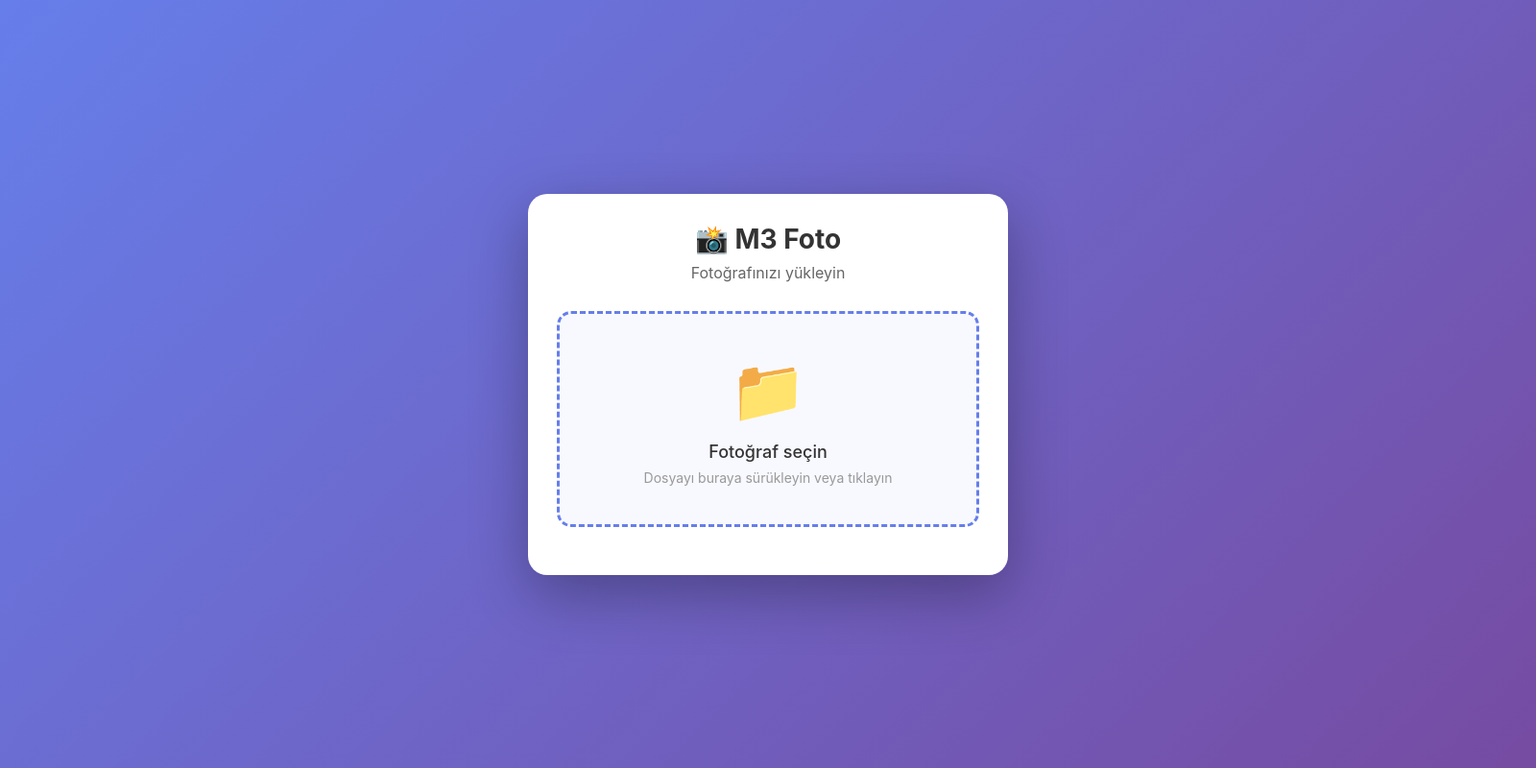
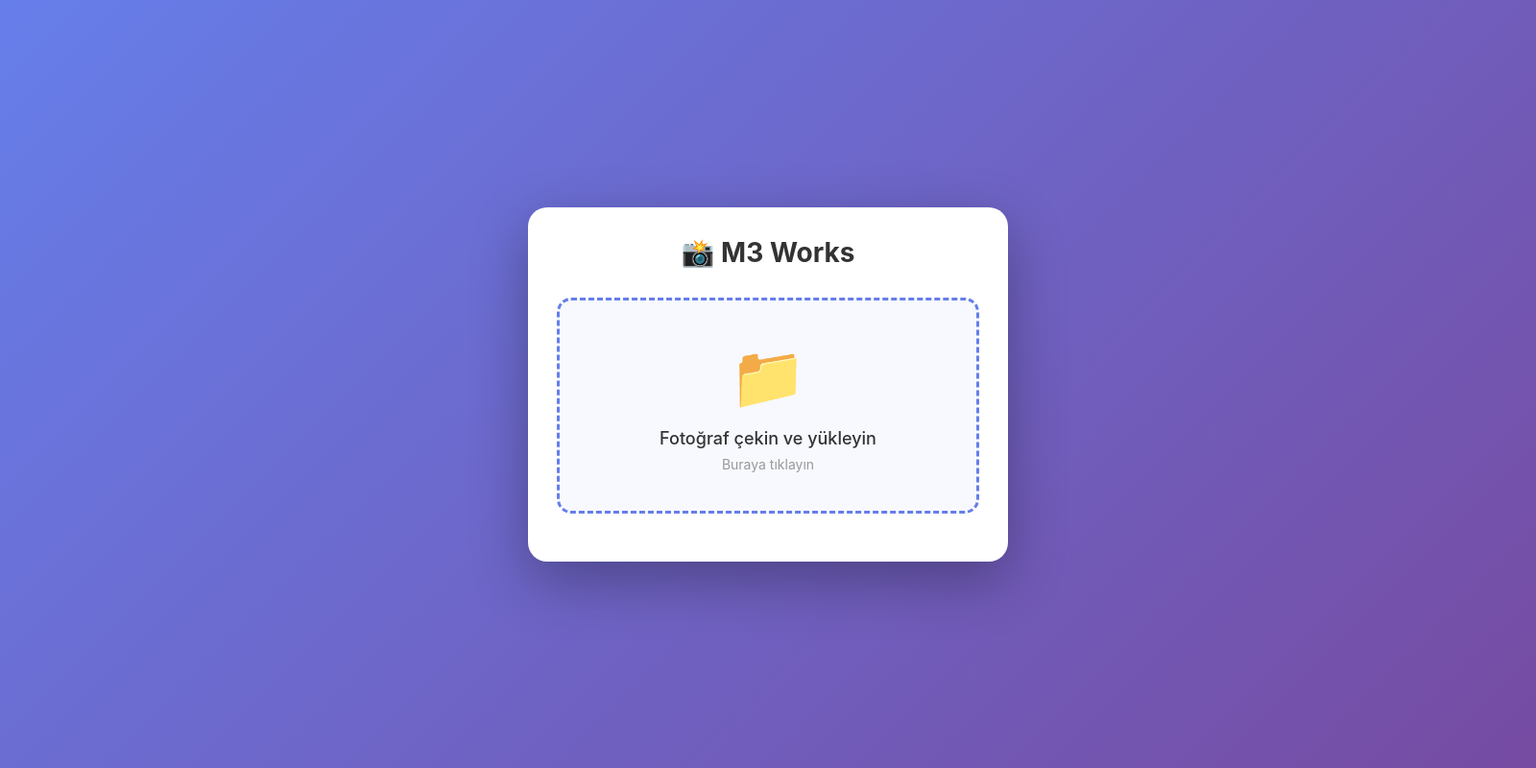
Before and after one commit to MRamazanEkim/M3-Foto, an Electron app: page public/upload.html in a window 1600 px wide. Shown: the whole page at 96% size. Drawn offline with Linux system fonts and the light colour scheme.

Commit message:
server page düzenlendi

```diff
--- a/public/upload.html
+++ b/public/upload.html
@@ -3,7 +3,7 @@
 <head>
   <meta charset="UTF-8">
   <meta name="viewport" content="width=device-width, initial-scale=1.0, maximum-scale=1.0, user-scalable=no">
-  <title>Fotoğraf Yükle - M3 Foto</title>
+  <title>Fotoğraf Yükle - M3 Works</title>
   <style>
     * {
       margin: 0;
@@ -197,14 +197,13 @@
 <body>
   <div class="container">
     <div class="header">
-      <h1>📸 M3 Foto</h1>
-      <p>Fotoğrafınızı yükleyin</p>
+      <h1>📸 M3 Works</h1>
     </div>
 
     <div class="upload-area" id="uploadArea">
       <div class="upload-icon">📁</div>
-      <div class="upload-text">Fotoğraf seçin</div>
-      <div class="upload-subtext">Dosyayı buraya sürükleyin veya tıklayın</div>
+      <div class="upload-text">Fotoğraf çekin ve yükleyin</div>
+      <div class="upload-subtext">Buraya tıklayın</div>
     </div>
 
     <input type="file" id="fileInput" accept="image/*" capture="environment">
```
